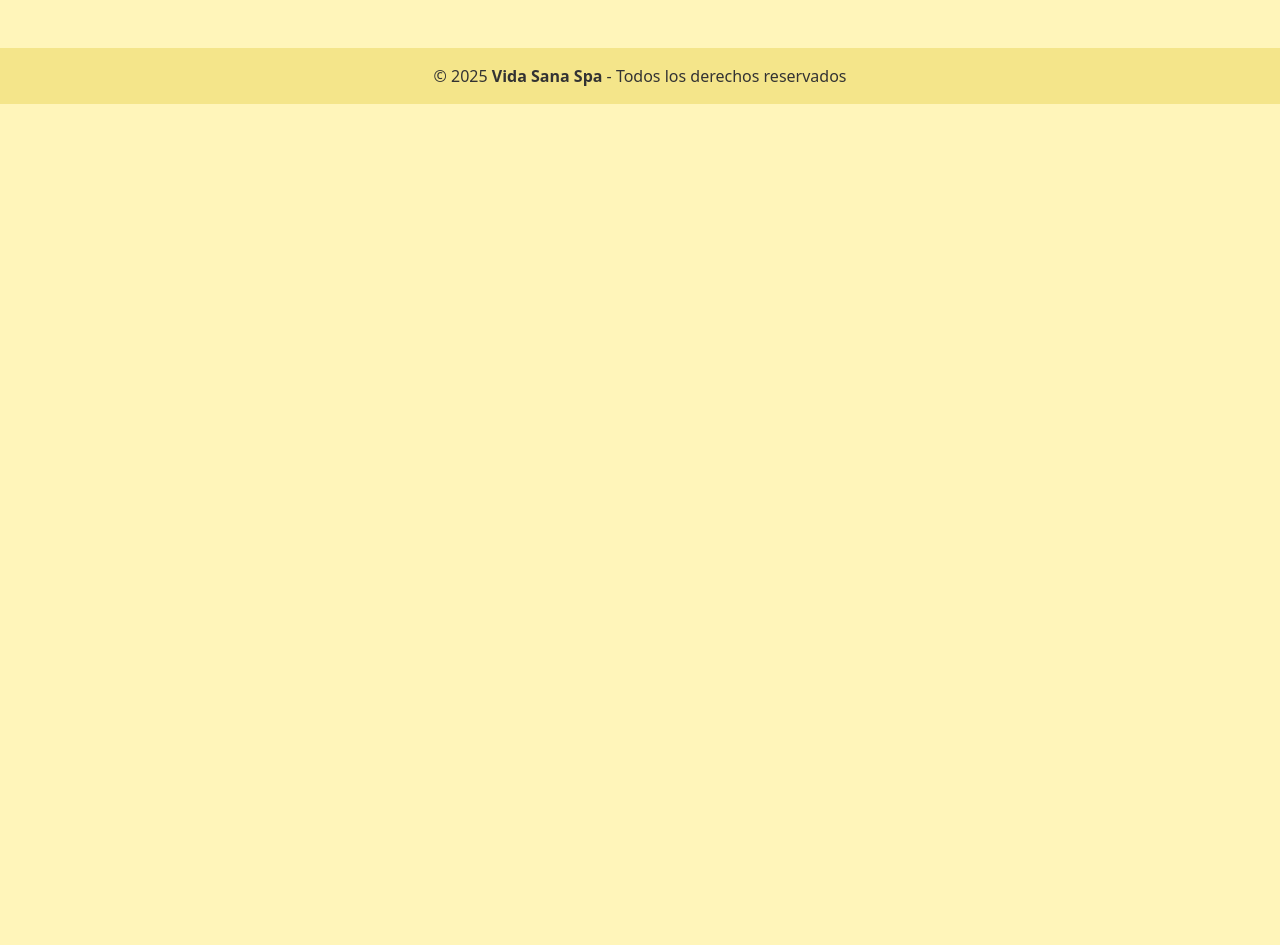
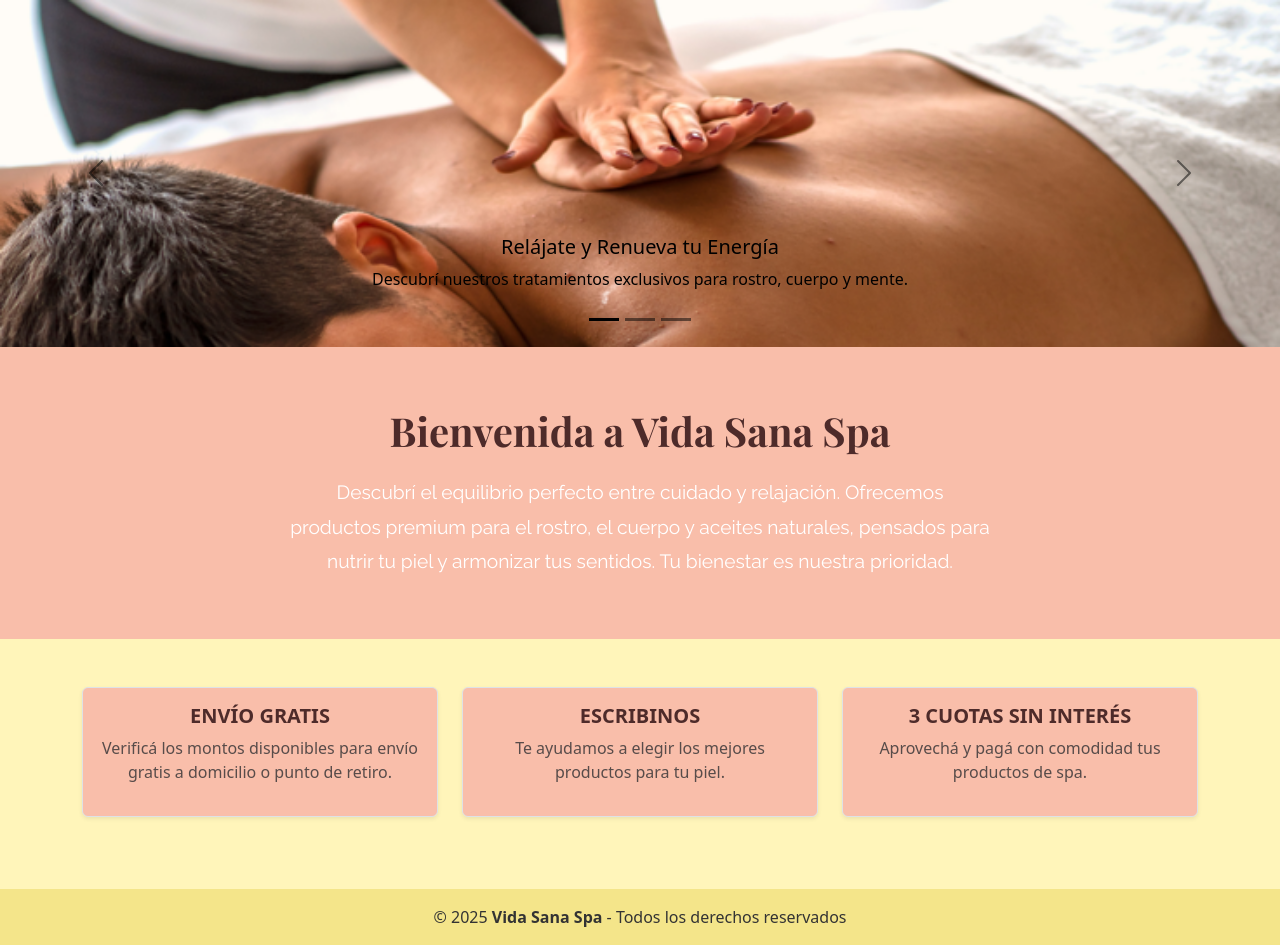
Before and after one commit to clarita666/SPA, a PHP site: page / in a window 1280 px wide. Shown: the part 101-1046 px from the top of the page. Before the commit the page ends 205 px from the top, so only its background shows below. Run offline with PHP 8.4, Linux system fonts and the light colour scheme.

Commit message:
nuestrospa.php

```diff
--- a/estilos.css
+++ b/estilos.css
@@ -12,10 +12,31 @@
      background-color: #FADADD;
      /* Rosa pastel */
  }
- main {
-            flex: 1;
-        }
+
+/* texto de presentacion */
+.bienvenida {
+  background-color: #f8b0a6cb; /* tu color de fondo */
+  padding: 60px 20px;
+}
+
+.bienvenida h1 {
+  font-family: 'Playfair Display', serif; /* tipografía elegante */
+  font-size: 2.5rem;
+  color: #4e2b2a; /* marrón suave */
+  margin-bottom: 20px;
+}
+
+.bienvenida p {
+  font-family: 'Raleway', sans-serif; /* tipografía limpia para texto */
+  font-size: 1.2rem;
+  color: #fff; /* blanco para contraste */
+  max-width: 700px;
+  margin: 0 auto;
+  line-height: 1.8;
+}
+
+
 
 .footer {
-     background-color: #f4e58a;
+    background-color:#f4e58a ;
 }
--- a/index.php
+++ b/index.php
@@ -1,21 +1,22 @@
 <!DOCTYPE html>
-<html lang="en">
+<html lang="es">
 
 <head>
     <meta charset="UTF-8">
     <meta name="viewport" content="width=device-width, initial-scale=1.0">
-    <title>Document</title>
+    <title>Vida Sana Spa</title>
     <link href="https://cdn.jsdelivr.net/npm/bootstrap@5.3.7/dist/css/bootstrap.min.css" rel="stylesheet"
         integrity="sha384-LN+7fdVzj6u52u30Kp6M/trliBMCMKTyK833zpbD+pXdCLuTusPj697FH4R/5mcr" crossorigin="anonymous">
     <link rel="stylesheet" href="estilos.css">
+    <link href="https://fonts.googleapis.com/css2?family=Playfair+Display:wght@700&family=Raleway&display=swap" rel="stylesheet">
 </head>
 
 <body>
 <header>
 <nav class="navbar navbar-expand-lg bg-body-tertiary">
   <div class="container-fluid">
-    <a class="navbar-brand" href="#">
-        <img width="70 px" src="img/logo (1).png" alt="logo principal">
+    <a class="navbar-brand" href="index.php?vista=nuestrospa">
+        <img width="70" src="img/logo (1).png" alt="logo principal">
     </a>
     <button class="navbar-toggler" type="button" data-bs-toggle="collapse" data-bs-target="#navbarNavDropdown" aria-controls="navbarNavDropdown" aria-expanded="false" aria-label="Toggle navigation">
       <span class="navbar-toggler-icon"></span>
@@ -23,23 +24,23 @@
     <div class="collapse navbar-collapse" id="navbarNavDropdown">
       <ul class="navbar-nav">
         <li class="nav-item">
-          <a class="nav-link active" aria-current="page" href="views/nuestrospa.php">Nuestro Spa</a>
+          <a class="nav-link active" aria-current="page" href="index.php?vista=nuestrospa">Nuestro Spa</a>
         </li>
          <li class="nav-item dropdown">
-          <a class="nav-link dropdown-toggle" href="views/productos.php" role="button" data-bs-toggle="dropdown" aria-expanded="false">
+          <a class="nav-link dropdown-toggle" href="#" role="button" data-bs-toggle="dropdown" aria-expanded="false">
            Productos
           </a>
           <ul class="dropdown-menu">
-            <li><a class="dropdown-item" href="#">Rostro</a></li>
-            <li><a class="dropdown-item" href="#">Cuerpo</a></li>
-            <li><a class="dropdown-item" href="#">Aceites</a></li>
+            <li><a class="dropdown-item" href="index.php?vista=productos&categoria=rostro">Rostro</a></li>
+            <li><a class="dropdown-item" href="index.php?vista=productos&categoria=cuerpo">Cuerpo</a></li>
+            <li><a class="dropdown-item" href="index.php?vista=productos&categoria=aceites">Aceites</a></li>
           </ul>
         </li>
         <li class="nav-item">
-          <a class="nav-link" href="views/servicios.php">Servicios</a>
+          <a class="nav-link" href="index.php?vista=servicios">Servicios</a>
         </li>
         <li class="nav-item">
-          <a class="nav-link" href="#">Contacto</a>
+          <a class="nav-link" href="index.php?vista=contacto">Contacto</a>
         </li>
       </ul>
     </div>
@@ -47,9 +48,9 @@
 </nav>
 </header>
 
-<main class="display: 1">
+<main>
  <?php
-        // Si hay parámetro vista en la URL, incluir la vista correspondiente
+    // Cargar vista según parámetro GET
     if (isset($_GET['vista'])) {
         $vista = $_GET['vista'];
         $archivo = "views/$vista.php";
@@ -72,6 +73,7 @@
         </p>
     </div>
 </footer>
+
 <script src="https://cdn.jsdelivr.net/npm/bootstrap@5.3.0/dist/js/bootstrap.bundle.min.js"></script>
 </body>
 
--- a/views/nuestrospa.php
+++ b/views/nuestrospa.php
@@ -1,29 +1,29 @@
-<!-- <div id="carouselExampleDark" class="carousel carousel-dark slide">
+<div id="carouselExampleDark" class="carousel carousel-dark slide" data-bs-ride="carousel">
   <div class="carousel-indicators">
-    <button type="button" data-bs-target="#carouselExampleDark" data-bs-slide-to="0" class="active" aria-current="true" aria-label="Slide 1"></button>
+    <button type="button" data-bs-target="#carouselExampleDark" data-bs-slide-to="3" class="active" aria-current="true" aria-label="Slide 1"></button>
     <button type="button" data-bs-target="#carouselExampleDark" data-bs-slide-to="1" aria-label="Slide 2"></button>
     <button type="button" data-bs-target="#carouselExampleDark" data-bs-slide-to="2" aria-label="Slide 3"></button>
   </div>
   <div class="carousel-inner">
-    <div class="carousel-item active" data-bs-interval="10000">
+    <div class="carousel-item active" data-bs-interval="2000">
       <img src="img/masajescarrusel1.png" class="d-block w-100" alt="...">
       <div class="carousel-caption d-none d-md-block">
-        <h5>jijjijijiji</h5>
-        <p>jgfkfjgkfgj</p>
+        <h5>Relájate y Renueva tu Energía</h5>
+        <p>Descubrí nuestros tratamientos exclusivos para rostro, cuerpo y mente.</p>
       </div>
     </div>
     <div class="carousel-item" data-bs-interval="2000">
-      <img src="productoscarrusel.webp" class="d-block w-100" alt="...">
+      <img src="img/productoscarrusel.webp" class="d-block w-100" alt="...">
       <div class="carousel-caption d-none d-md-block">
-        <h5>Second slide label</h5>
-        <p>Some representative placeholder content for the second slide.</p>
+        <h5>Relájate y Renueva tu Energía</h5>
+        <p>Descubrí nuestros tratamientos exclusivos para rostro, cuerpo y mente.</p>
       </div>
     </div>
-    <div class="carousel-item">
-      <img src="..." class="d-block w-100" alt="...">
+    <div class="carousel-item" data-bs-interval="2000">
+      <img src="img/caracarrusel.jpg" class="d-block w-100" alt="...">
       <div class="carousel-caption d-none d-md-block">
-        <h5>Third slide label</h5>
-        <p>Some representative placeholder content for the third slide.</p>
+        <h5>Relájate y Renueva tu Energía</h5>
+        <p>Descubrí nuestros tratamientos exclusivos para rostro, cuerpo y mente.</p>
       </div>
     </div>
   </div>
@@ -35,4 +35,51 @@
     <span class="carousel-control-next-icon" aria-hidden="true"></span>
     <span class="visually-hidden">Next</span>
   </button>
-</div> -->
+</div>
+
+<!-- Texto de Presentacion -->
+
+<section class="bienvenida">
+  <div class="container text-center">
+    <h1>Bienvenida a Vida Sana Spa</h1>
+    <p>
+      Descubrí el equilibrio perfecto entre cuidado y relajación.
+      Ofrecemos productos premium para el rostro, el cuerpo y aceites naturales,
+      pensados para nutrir tu piel y armonizar tus sentidos.
+      Tu bienestar es nuestra prioridad.
+    </p>
+  </div>
+</section>
+
+
+<!-- INFORMACION ADICIONAL EN CARTELES -->
+<div class="container my-5">
+  <div class="row text-center">
+    <!-- Columna 1 -->
+    <div class="col-md-4 mb-4">
+      <div class="p-3 border rounded shadow-sm" style="background-color: #f8b0a6cb">
+        <h5 class="fw-bold" style="color:#4e2b2a">ENVÍO GRATIS</h5>
+        <p class="text-muted">Verificá los montos disponibles para envío gratis a domicilio o punto de retiro.</p>
+      </div>
+    </div>
+
+    <!-- Columna 2 -->
+    <div class="col-md-4 mb-4">
+      <div class="p-3 border rounded shadow-sm"style="background-color: #f8b0a6cb">
+        <h5 class="fw-bold" style="color: #4e2b2a">ESCRIBINOS</h5>
+        <p class="text-muted">Te ayudamos a elegir los mejores productos para tu piel.</p>
+      </div>
+    </div>
+
+    <!-- Columna 3 -->
+    <div class="col-md-4 mb-4" >
+      <div class="p-3 border rounded shadow-sm" style="background-color: #f8b0a6cb" >
+        <h5 class="fw-bold" style="color: #4e2b2a">3 CUOTAS SIN INTERÉS</h5>
+        <p class="text-muted">Aprovechá y pagá con comodidad tus productos de spa.</p>
+      </div>
+    </div>
+  </div>
+</div>
+
+
+<!-- PRODUCTOS DESTACADOS -->
```
Also changed, not shown: img/caracarrusel.jpg (added), img/productoscarrusel.webp (added), views/contacto.php (added). Lines whose indentation alone changed are shown as unchanged.
